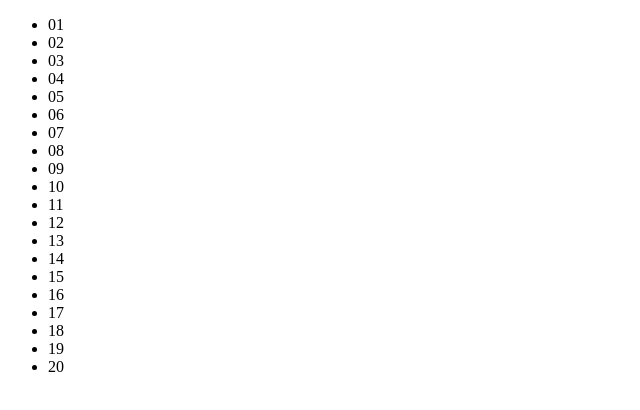
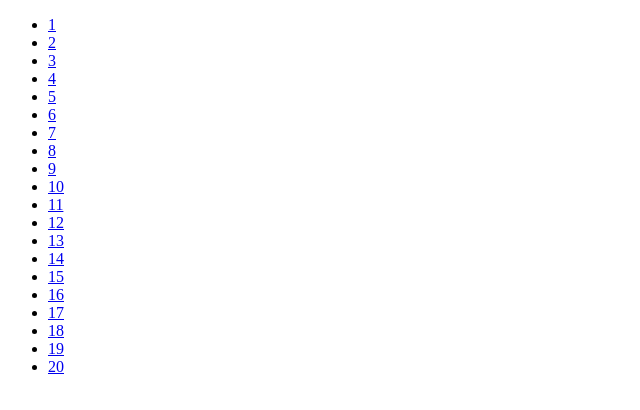
Before and after one commit to Hadi-Rauf/Hadi-projects, a plain HTML site: page index.html in a window 1280 px wide. Shown: the whole page, without its empty margins (0-640 px from the left). Drawn offline with Linux system fonts and the light colour scheme.

Commit message:
Update index.html

```diff
--- a/index.html
+++ b/index.html
@@ -8,26 +8,26 @@
 </head>
 <body>
     <ul>
-            <li> <a href="/1/index.html"></a>01</li>
-            <li> <a href="/2/index.html"></a>02</li>
-            <li> <a href="/3/index.html"></a>03</li>
-            <li> <a href="/4/index.html"></a>04</li>
-            <li> <a href="/5/index.html"></a>05</li>
-            <li> <a href="/6/index.html"></a>06</li>
-            <li> <a href="/7/index.html"></a>07</li>
-            <li> <a href="/8/index.html"></a>08</li>
-            <li> <a href="/9/index.html"></a>09</li>
-            <li> <a href="/10/index.html"></a>10</li>
-            <li> <a href="/11/index.html"></a>11</li>
-            <li> <a href="/12/index.html"></a>12</li>
-            <li> <a href="/13/index.html"></a>13</li>
-            <li> <a href="/14/index.html"></a>14</li>
-            <li> <a href="/15/index.html"></a>15</li>
-            <li> <a href="/16/index.html"></a>16</li>
-            <li> <a href="/17/index.html"></a>17</li>
-            <li> <a href="/18/index.html"></a>18</li>
-            <li> <a href="/19/index.html"></a>19</li>
-            <li> <a href="/20/index.html"></a>20</li>
+        <li><a href="1/index.html">1</a></li>
+        <li><a href="2/index.html">2</a></li>
+        <li><a href="3/index.html">3</a></li>
+        <li><a href="4/index.html">4</a></li>
+        <li><a href="5/index.html">5</a></li>
+        <li><a href="6/index.html">6</a></li>
+        <li><a href="7/index.html">7</a></li>
+        <li><a href="8/index.html">8</a></li>
+        <li><a href="9/index.html">9</a></li>
+        <li><a href="10/index.html">10</a></li>
+        <li><a href="11/index.html">11</a></li>
+        <li><a href="12/index.html">12</a></li>
+        <li><a href="13/index.html">13</a></li>
+        <li><a href="14/index.html">14</a></li>
+        <li><a href="15/index.html">15</a></li>
+        <li><a href="16/index.html">16</a></li>
+        <li><a href="17/index.html">17</a></li>
+        <li><a href="18/index.html">18</a></li>
+        <li><a href="19/index.html">19</a></li>
+        <li><a href="20/index.html">20</a></li>
 
 
     </ul>
```
